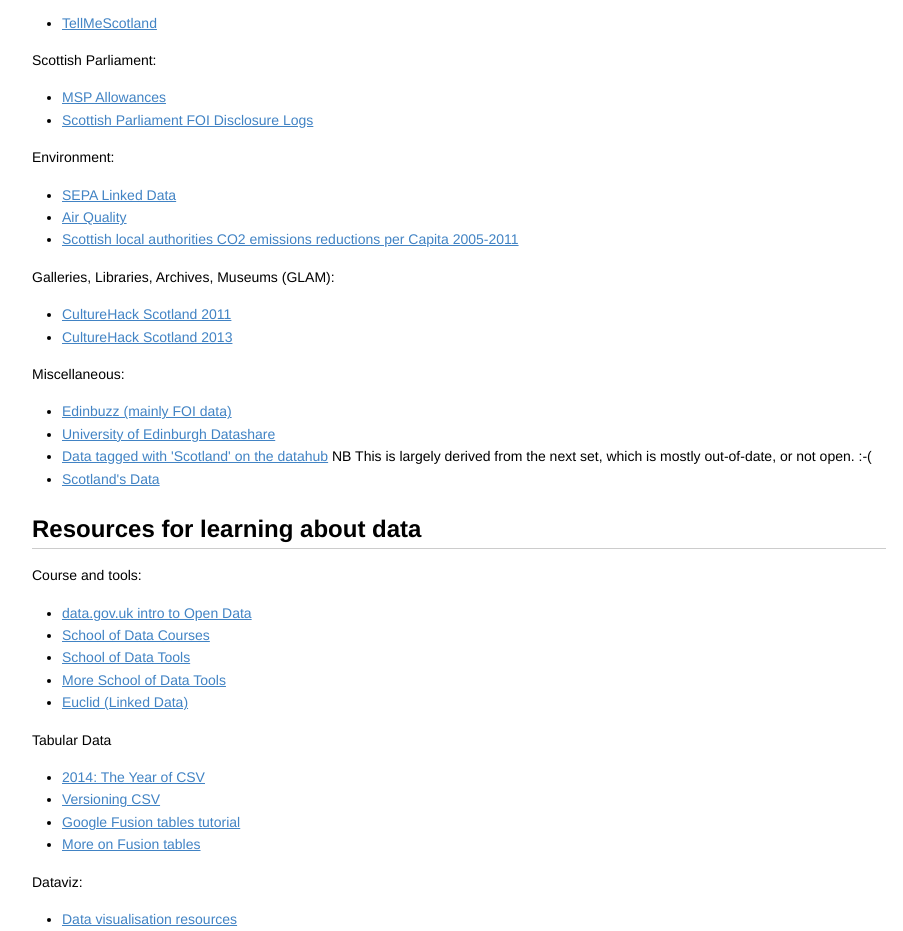
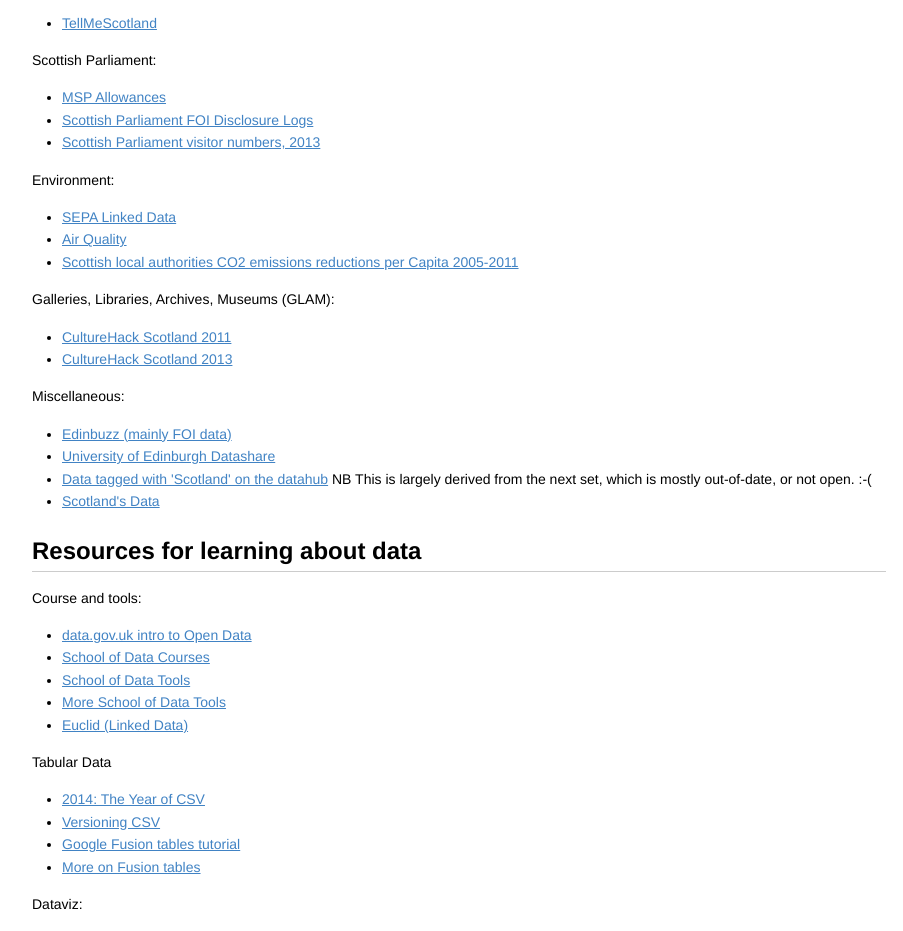
Before and after one commit to ewan-klein/ilwhack, a plain HTML site: page index.html in a window 1280 px wide. Shown: the part 1800-2731 px from the top of the page, without its empty margins (181-1084 px from the left). Drawn offline with Linux system fonts and the light colour scheme.

Commit message:
added Scottish Parliament visitor figures

```diff
--- a/index.html
+++ b/index.html
@@ -423,6 +423,7 @@ sup {
 <ul>
 <li><a href="http://mspallowances.scottish.parliament.uk">MSP Allowances</a></li>
 <li><a href="http://www.scottish.parliament.uk/help/17700.aspx">Scottish Parliament FOI Disclosure Logs</a></li>
+<li><a href="https://github.com/ewan-klein/ilwhack/blob/master/ScottishParliament/Parliament%20Visitor%20Statistics%202013.csv">Scottish Parliament visitor numbers, 2013</a></li>
 </ul>
 
 
```
Also changed, not shown: 1 other file.
